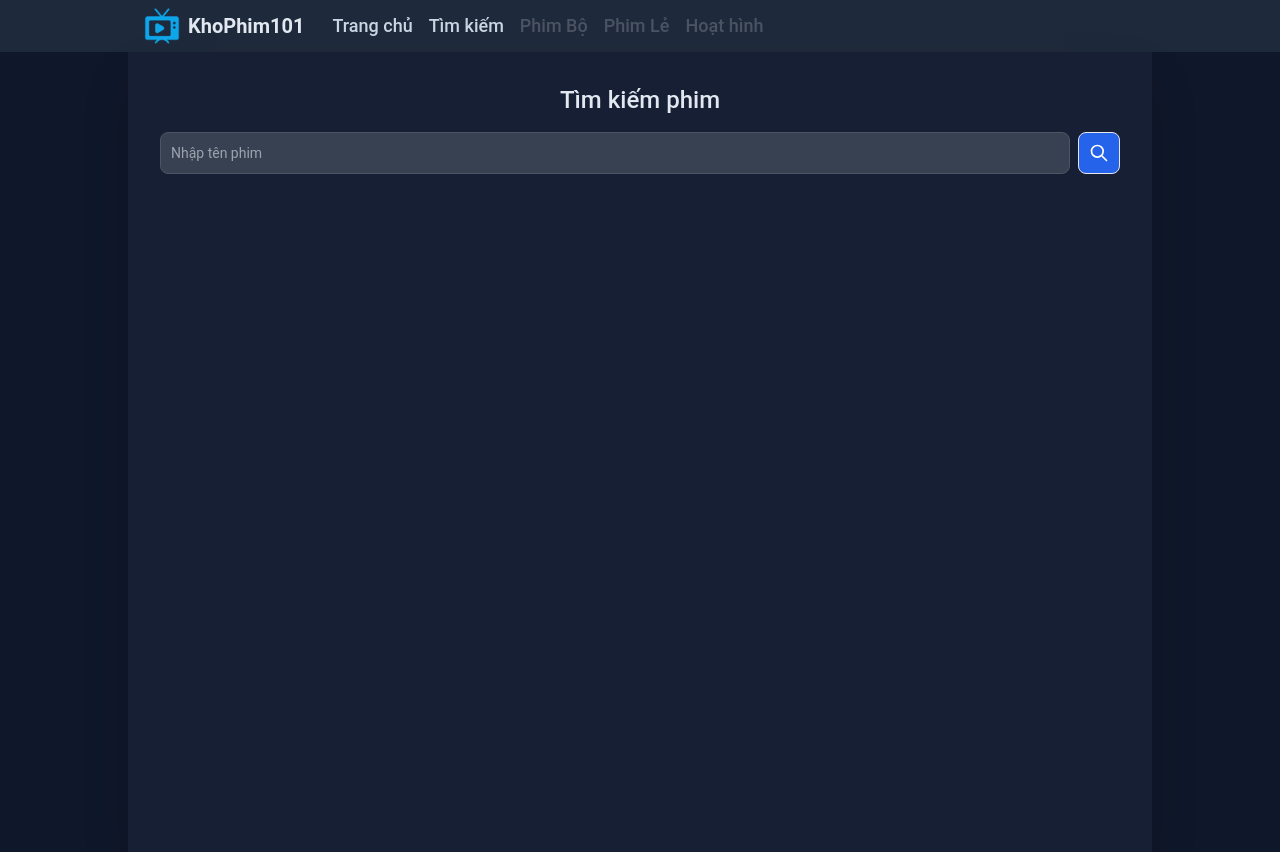
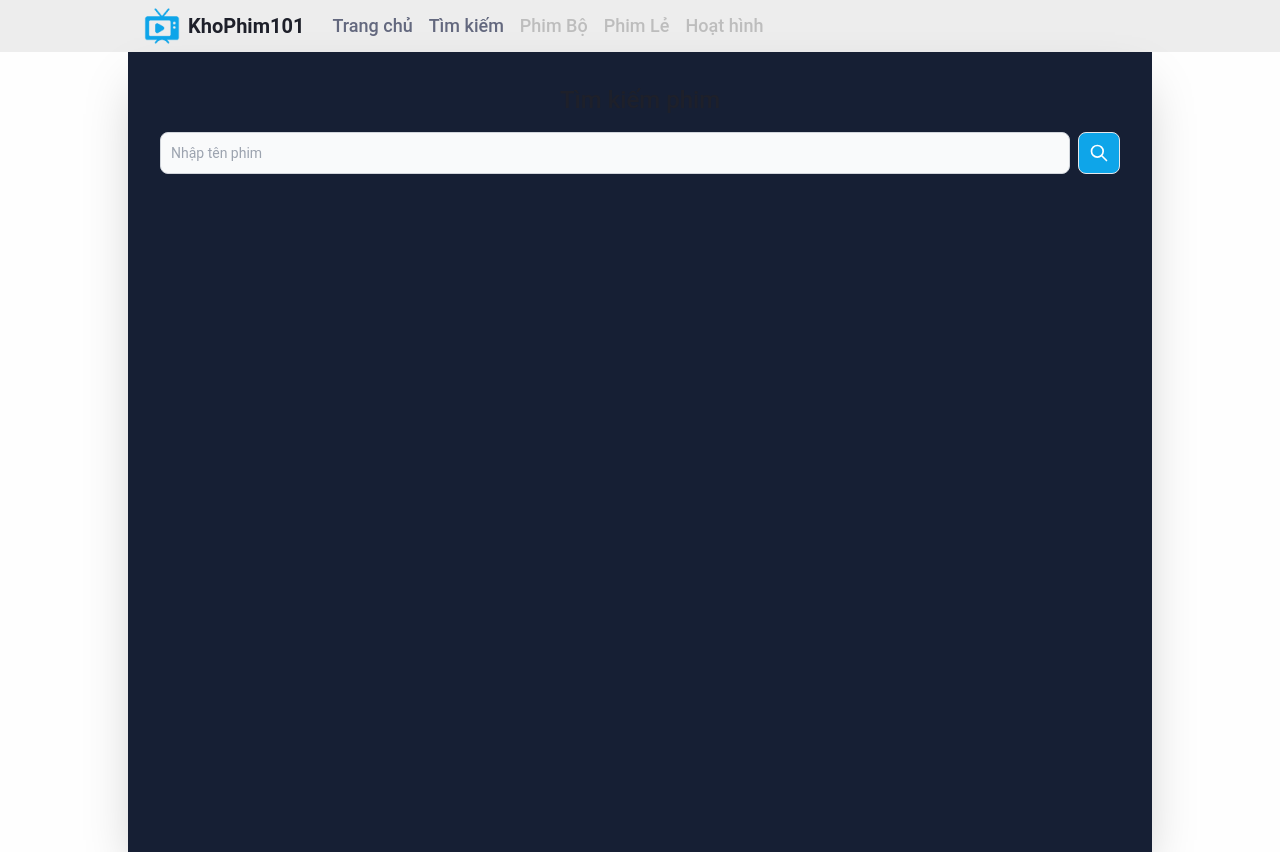
Before and after one commit to dothenghia/khophim101, a Next.js app: page /tim-kiem in a window 1280 px wide. Built offline with nearby package versions, Linux system fonts and the light colour scheme.

Commit message:
Review code

```diff
--- a/components/Layout.jsx
+++ b/components/Layout.jsx
@@ -5,7 +5,7 @@ import Footer from './Footer/Footer'
 import { useState } from 'react';
 
 export default function Layout({ children }) {
-    const [darkMode, setDarkMode] = useState(true)
+    const [darkMode, setDarkMode] = useState(false)
 
     return (
         <div id='app-container' className={darkMode && 'dark'}>
--- a/pages/phim/[slug].jsx
+++ b/pages/phim/[slug].jsx
@@ -69,7 +69,7 @@ const Movie = ({ data }) => {
 
             {/* ================================================== */}
 
-            <div className="container lg:max-w-5xl mx-auto bg-[#161f34] shadow-2xl">
+            <div className="container lg:max-w-5xl mx-auto bg-li-bg-2 dark:bg-da-bg-2 shadow-stone-400 dark:shadow shadow-2xl">
                 <div className="flex flex-col md:flex-row items-center p-5">
 
                     <div className="w-60 rounded-md overflow-hidden">
--- a/styles/globals.css
+++ b/styles/globals.css
@@ -11,18 +11,18 @@
 
 @layer components {
     .heading-text {
-        @apply text-2xl text-[#e2e8f0] font-medium;
+        @apply text-2xl text-[#1e202a] dark:text-[#e2e8f0] font-medium;
     }
 
     .subheading-text {
-        @apply text-lg text-[#778394] mb-1;
+        @apply text-lg text-[#63687e] dark:text-[#778394] mb-1;
     }
 
     .body-text {
-        @apply text-sm text-[#e2e8f0] mb-2;
+        @apply text-sm text-slate-700 dark:text-[#e2e8f0] mb-2;
     }
     .body-text-2 {
-        @apply text-sm text-blue-400 mb-2;
+        @apply text-sm text-sky-500 dark:text-blue-400 mb-2;
     }
 
     .normal-btn {
```
Also changed, not shown: 1 other file (tests, documents, lock files or other folders).
